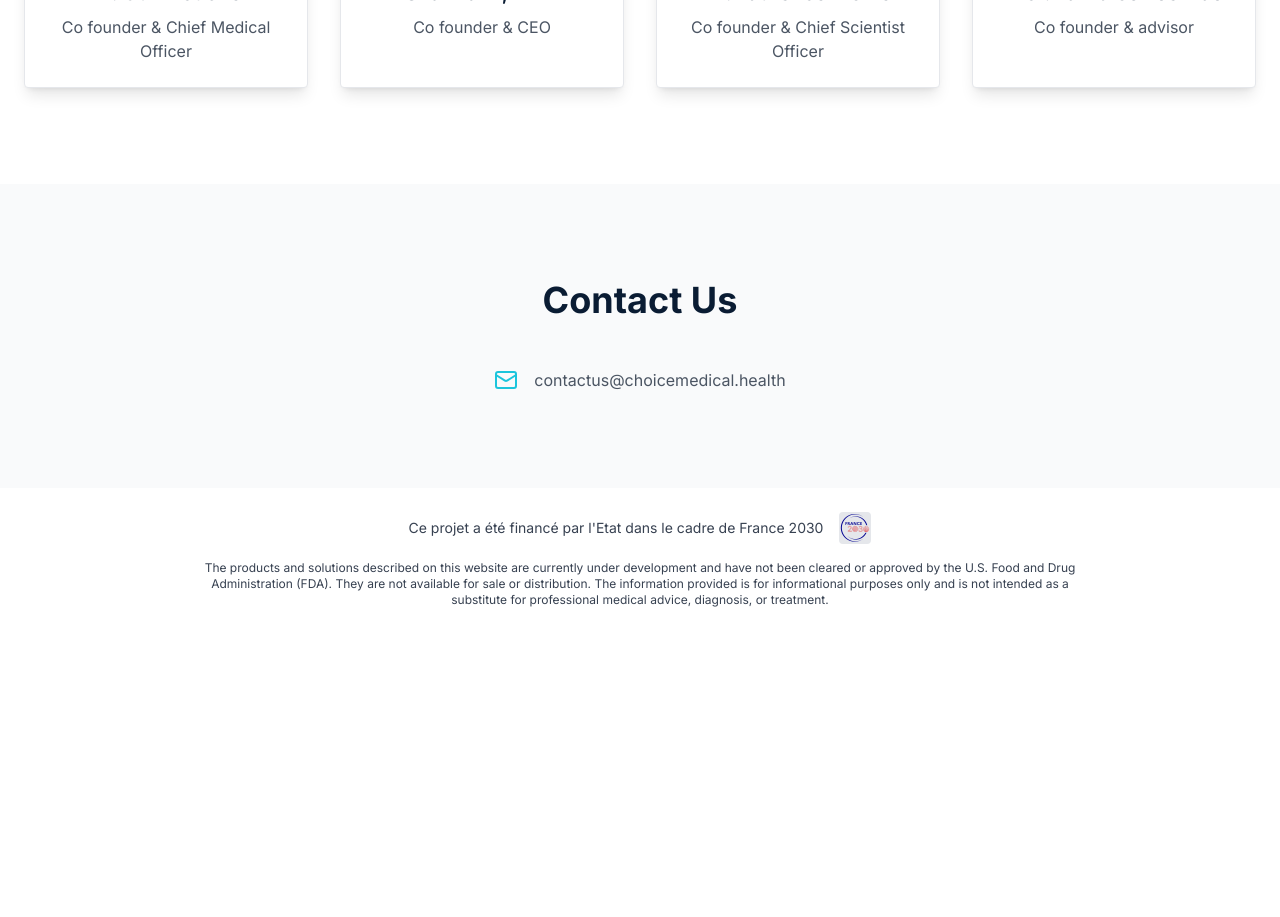
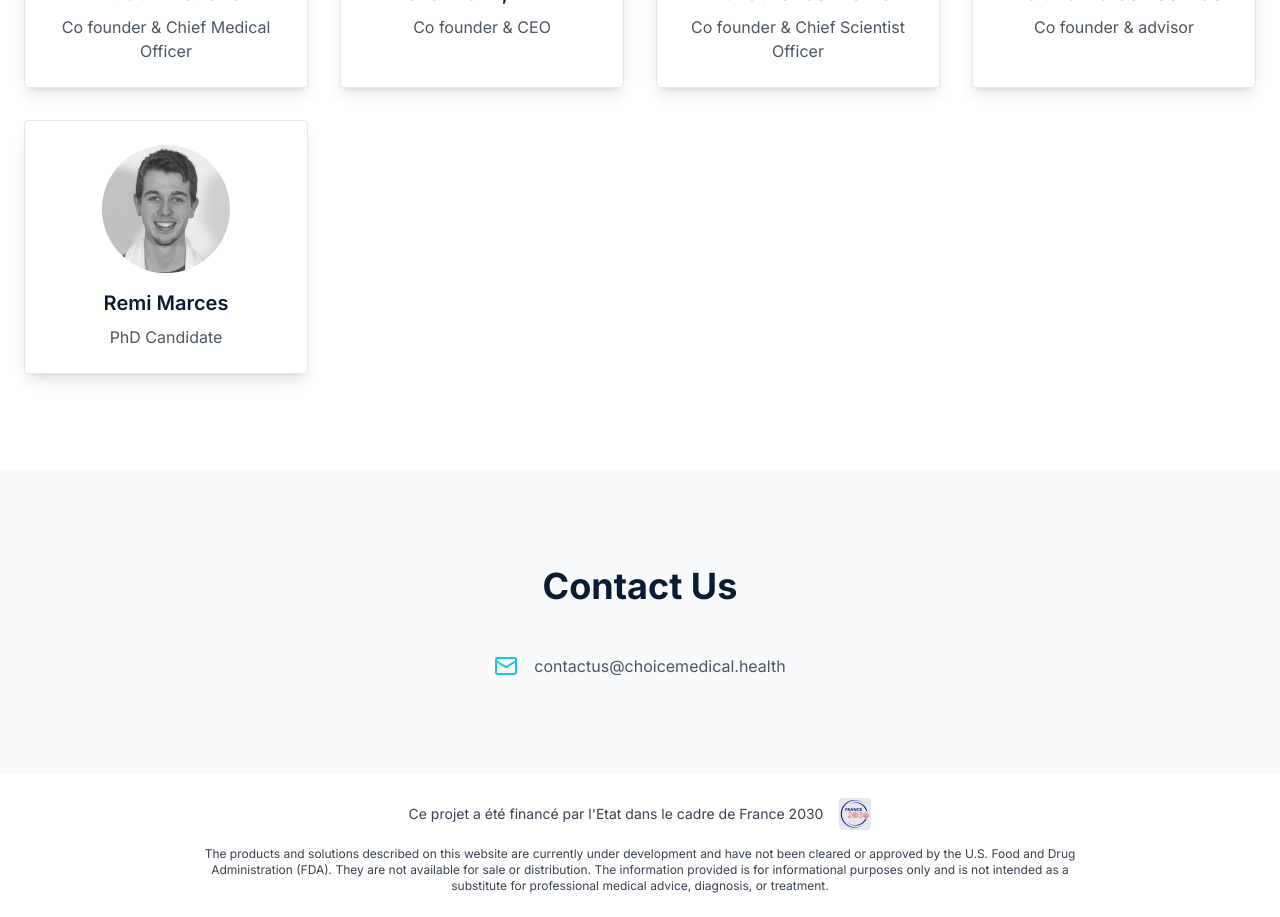
Before and after one commit to shaihi/choice-medical-bloom, a React (Vite) app: page / in a window 1280 px wide. Shown: the part 1700-2617 px from the top of the page. Before the commit the page ends 2388 px from the top, so only its background shows below. Built offline with nearby package versions, Linux system fonts and the light colour scheme.

Commit message:
Add new team member
Added Remi Marces, PhD Candidate, to the team section.

```diff
--- a/src/components/TeamSection.tsx
+++ b/src/components/TeamSection.tsx
@@ -1,4 +1,3 @@
-
 import { Card } from "./ui/card";
 
 const teamMembers = [
@@ -21,6 +20,11 @@ const teamMembers = [
     name: "Prof. Lambros Tselikas",
     role: "Co founder & advisor",
     image: "/lovable-uploads/Lambros_tselikas_small.jpeg"
+  },
+  {
+    name: "Remi Marces",
+    role: "PhD Candidate",
+    image: "/lovable-uploads/bc0d1e30-b1dd-4aa4-b547-1f9fd83e33e2.png"
   }
 ];
 
```
Also changed, not shown: public/lovable-uploads/bc0d1e30-b1dd-4aa4-b547-1f9fd83e33e2.png (added).
